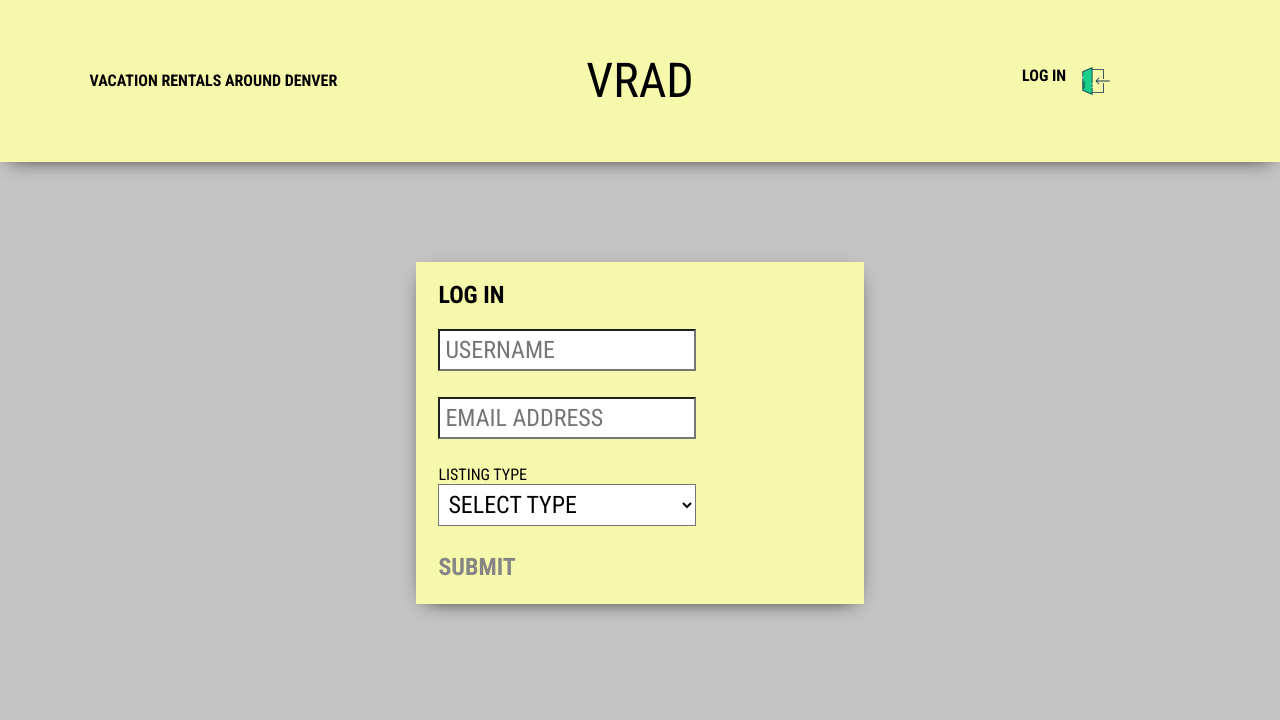
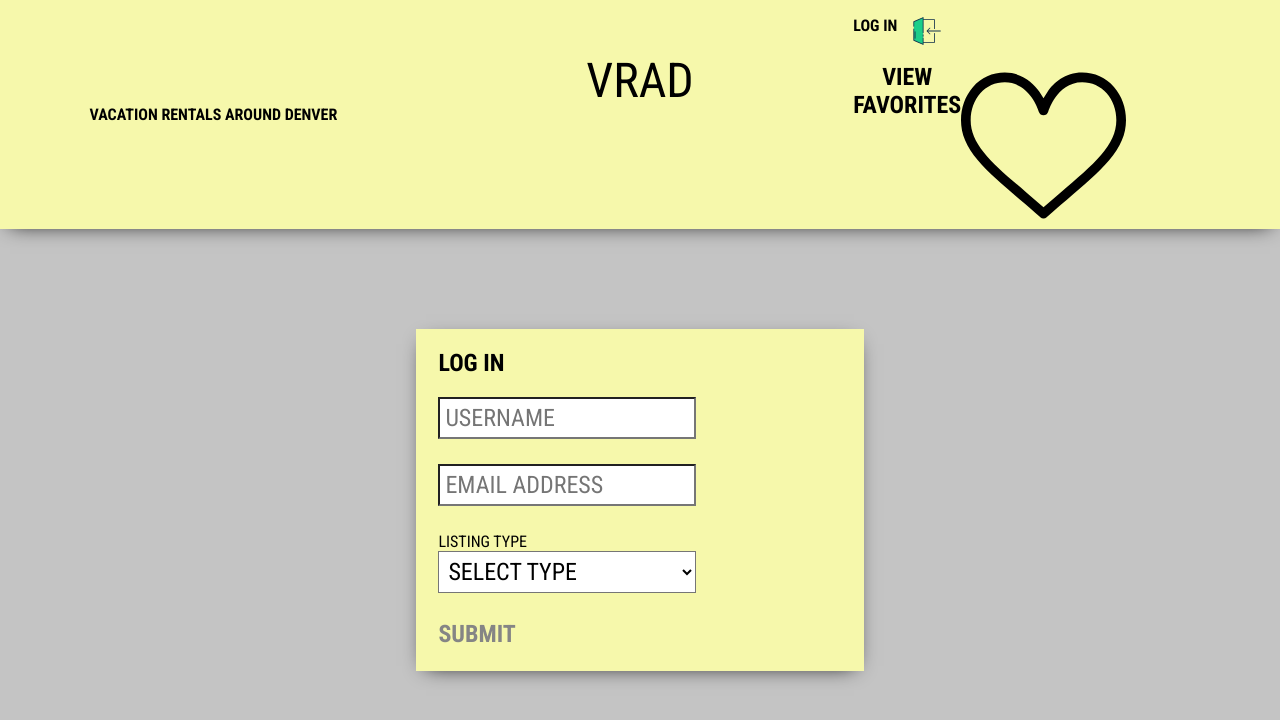
Before and after one commit to megan-venetianer/VRAD, a React (Create React App) app: page / in a window 1280 px wide. Shown: the top 720 px of the page. Built offline with nearby package versions, Linux system fonts and the light colour scheme; no server answers.

Commit message:
Adds view favorites button to header

```diff
--- a/src/components/Header/Header.js
+++ b/src/components/Header/Header.js
@@ -3,6 +3,7 @@ import './Header.css';
 import { Link } from 'react-router-dom';
 import logout from '../../images/logout.svg';
 import login from '../../images/entry.svg';
+import like from '../../images/like.svg'
 
 const Header = (props) => {
   const logInOutButton = () => {
@@ -28,9 +29,18 @@ const Header = (props) => {
     return ( <header>
       <p className="tagline">VACATION RENTALS AROUND DENVER</p>
       <h1 className="site-title">VRAD</h1>
+      <section className="header-right-icons">
       <Link to = "/" className="no-style" >
       <p className="log-out" onClick={() => props.clickHandler(emptyUser)}>{logInOutButton()}</p>
       </Link>
+      <Link to = "/favorites/">
+        <button className="like-btn">
+          View Favorites
+          <img className="like-img" src={like} alt="view favorites" />
+        </button>
+      </Link>
+        </section>
+
     </header>
     )
 }
```
Also changed, not shown: src/images/like.svg (added).
